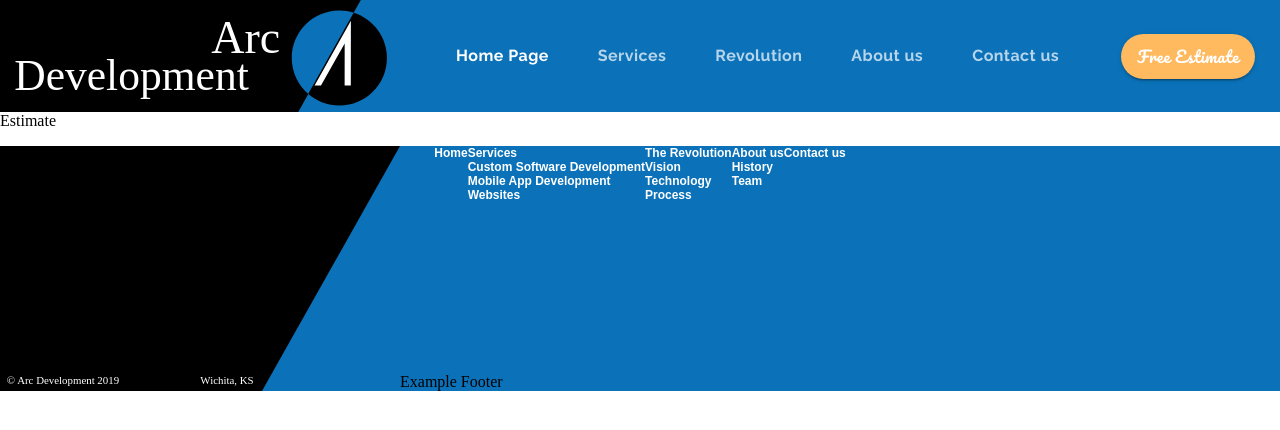
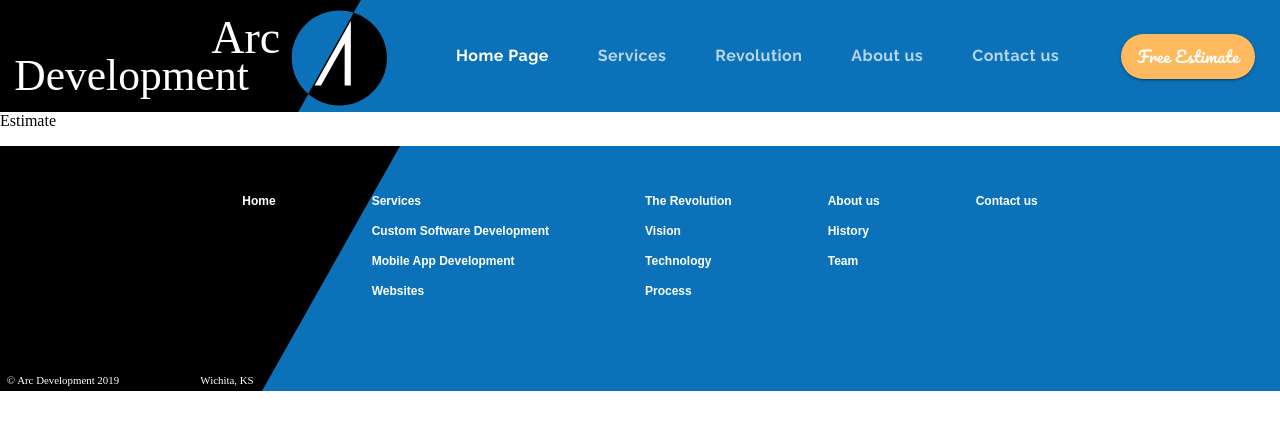
Before and after one commit to geogeorgiou/material-ui-crashcourse, a React (Create React App) app: page /estimate in a window 1280 px wide. Shown: the top 430 px of the page. Built offline with nearby package versions, Linux system fonts and the light colour scheme.

Commit message:
Integrate footer with header navigation functionality

```diff
--- a/package.json
+++ b/package.json
@@ -7,6 +7,7 @@
     "@material-ui/icons": "^4.11.2",
     "@material-ui/styles": "^4.11.3",
     "axios": "^0.21.1",
+    "clsx": "^1.1.1",
     "lodash": "^4.17.21",
     "react": "^17.0.1",
     "react-dom": "^17.0.1",
--- a/src/components/App.js
+++ b/src/components/App.js
@@ -1,4 +1,4 @@
-import React from "react";
+import React, {useState} from "react";
 import Header from "./ui/Header";
 import Footer from "./ui/Footer";
 import {ThemeProvider} from "@material-ui/styles";
@@ -8,11 +8,15 @@ import theme from './ui/Theme';
 
 function App() {
 
+    const [value, setValue] = useState(0);
+    const [selectedIndex, setSelectedIndex] = useState(0);
+
     return (
         <ThemeProvider theme={theme}>
 
             <BrowserRouter>
-                <Header/>
+                <Header value={value} setValue={setValue} selectedIndex={selectedIndex} setSelectedIndex={setSelectedIndex}/>
+
                 <Switch>
                     <Route exact path="/" component={() => <p>Home page</p>}/>
                     <Route exact path="/services" component={() => <p>Services</p>}/>
@@ -24,9 +28,11 @@ function App() {
                     <Route exact path="/contact" component={() => <p>Contact Us</p>}/>
                     <Route exact path="/estimate" component={() => <p>Estimate</p>}/>
                 </Switch>
+
+                <Footer value={value} setValue={setValue} selectedIndex={selectedIndex} setSelectedIndex={setSelectedIndex}/>
+
             </BrowserRouter>
 
-            <Footer/>
         </ThemeProvider>
     );
 }
--- a/src/components/ui/Footer.js
+++ b/src/components/ui/Footer.js
@@ -1,6 +1,7 @@
 import React from 'react';
 
 import Grid from "@material-ui/core/Grid";
+import {Link} from "react-router-dom";
 import {makeStyles} from "@material-ui/styles";
 import footerAdornment from "../../assets/Footer Adornment.svg";
 
@@ -31,11 +32,16 @@ const useStyles = makeStyles(theme => ({
         color: 'white',
         fontFamily: 'Arial',
         fontSize: '0.75rem',
-        fontWeight: 'bold'
+        fontWeight: 'bold',
+        textDecoration: 'none'
+    },
+
+    gridItem: {
+        margin: '3em'
     }
 }))
 
-const Footer = () => {
+const Footer = (props) => {
 
     const classes = useStyles();
 
@@ -44,77 +50,119 @@ const Footer = () => {
             className={classes.footer}
         >
             <Grid container justify="center" className={classes.mainContainer}>
-                <Grid item>
+                <Grid item className={classes.gridItem}>
                     <Grid
                         container
                         direction="column"
+                        spacing={2}
                     >
                         <Grid
                             item
+                            component={Link}
                             className={classes.link}
+                            onClick={()=>props.setValue(0)}
+                            to="/"
                         >
                             Home
                         </Grid>
                     </Grid>
                 </Grid>
-                <Grid item>
+                <Grid item className={classes.gridItem}>
                     <Grid
                         container
                         direction="column"
+                        spacing={2}
                     >
                         <Grid
                             item
+                            component={Link}
                             className={classes.link}
+                            onClick={()=> {
+                                props.setValue(1);
+                                props.setSelectedIndex(0)
+                            }}
+                            to="/services"
                         >
                             Services
                         </Grid>
                         <Grid
                             item
+                            component={Link}
                             className={classes.link}
+                            onClick={()=> {
+                                props.setValue(1);
+                                props.setSelectedIndex(1)
+                            }}
+                            to="/customsoftware"
                         >
                             Custom Software Development
                         </Grid>
                         <Grid
                             item
+                            component={Link}
                             className={classes.link}
+                            onClick={()=> {
+                                props.setValue(1);
+                                props.setSelectedIndex(2)
+                            }}
+                            to="/mobileapps"
                         >
                             Mobile App Development
                         </Grid>
                         <Grid
                             item
+                            component={Link}
                             className={classes.link}
+                            onClick={()=> {
+                                props.setValue(1);
+                                props.setSelectedIndex(3)
+                            }}
+                            to="/websites"
                         >
                             Websites
                         </Grid>
                     </Grid>
                 </Grid>
 
-                <Grid item>
+                <Grid item className={classes.gridItem}>
                     <Grid
                         container
                         direction="column"
+                        spacing={2}
                     >
                         <Grid
                             item
+                            component={Link}
                             className={classes.link}
+                            onClick={()=>props.setValue(2)}
+                            to="/revolution"
                         >
                             The Revolution
                         </Grid>
                         <Grid
                             item
+                            component={Link}
                             className={classes.link}
+                            onClick={()=>props.setValue(2)}
+                            to="/revolution"
                         >
                             Vision
                         </Grid>
                         <Grid
                             item
+                            component={Link}
                             className={classes.link}
+                            onClick={()=>props.setValue(2)}
+                            to="/revolution"
                         >
                             Technology
                         </Grid>
                         <Grid
                             item
+                            component={Link}
                             className={classes.link}
+                            onClick={()=>props.setValue(2)}
+                            to="/revolution"
                         >
                             Process
                         </Grid>
@@ -122,26 +170,36 @@ const Footer = () => {
                     </Grid>
                 </Grid>
 
-                <Grid item>
+                <Grid item className={classes.gridItem}>
                     <Grid
                         container
                         direction="column"
+                        spacing={2}
                     >
                         <Grid
                             item
+                            component={Link}
                             className={classes.link}
+                            onClick={()=>props.setValue(3)}
+                            to="/about"
                         >
                             About us
                         </Grid>
                         <Grid
                             item
+                            component={Link}
                             className={classes.link}
+                            onClick={()=>props.setValue(3)}
+                            to="/about"
                         >
                             History
                         </Grid>
                         <Grid
                             item
+                            component={Link}
                             className={classes.link}
+                            onClick={()=>props.setValue(3)}
+                            to="/about"
                         >
                             Team
                         </Grid>
@@ -149,14 +207,18 @@ const Footer = () => {
                     </Grid>
                 </Grid>
 
-                <Grid item>
+                <Grid item className={classes.gridItem}>
                     <Grid
                         container
                         direction="column"
+                        spacing={2}
+                        onClick={()=>props.setValue(4)}
                     >
                         <Grid
                             item
+                            component={Link}
                             className={classes.link}
+                            to="/contact"
                         >
                             Contact us
                         </Grid>
@@ -169,7 +231,6 @@ const Footer = () => {
                 src={footerAdornment}
                 className={classes.adornment}
             />
-            Example Footer
         </footer>
     )
 }
```
Also changed, not shown: src/components/ui/Header.js (+15 -17 lines).
